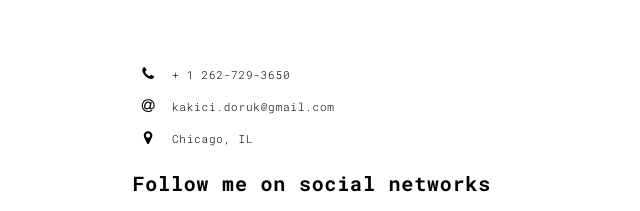
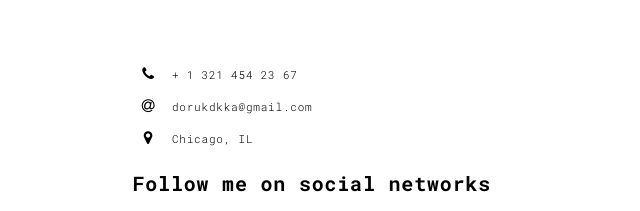
Before and after one commit to dk4506/dk4506.github.io, a plain HTML site: page contact.html in a window 1280 px wide. Shown: the part 145-356 px from the top of the page, 35-675 px from the left. Drawn offline with Linux system fonts and the light colour scheme.

Commit message:
Update contact.html

```diff
--- a/contact.html
+++ b/contact.html
@@ -67,13 +67,13 @@
                           <span class="fa-icon">
                             <i class="fa fa-phone" aria-hidden="true"></i>
                           </span>
-                          + 1 262-729-3650
+                          + 1 321 454 23 67
                         </li>
                         <li>
                           <span class="fa-icon">
                             <i class="fa fa-at" aria-hidden="true"></i>
                           </span>
-                          kakici.doruk@gmail.com
+                          dorukdkka@gmail.com
                         </li>
                         <li>
                           <span class="fa-icon">
```
